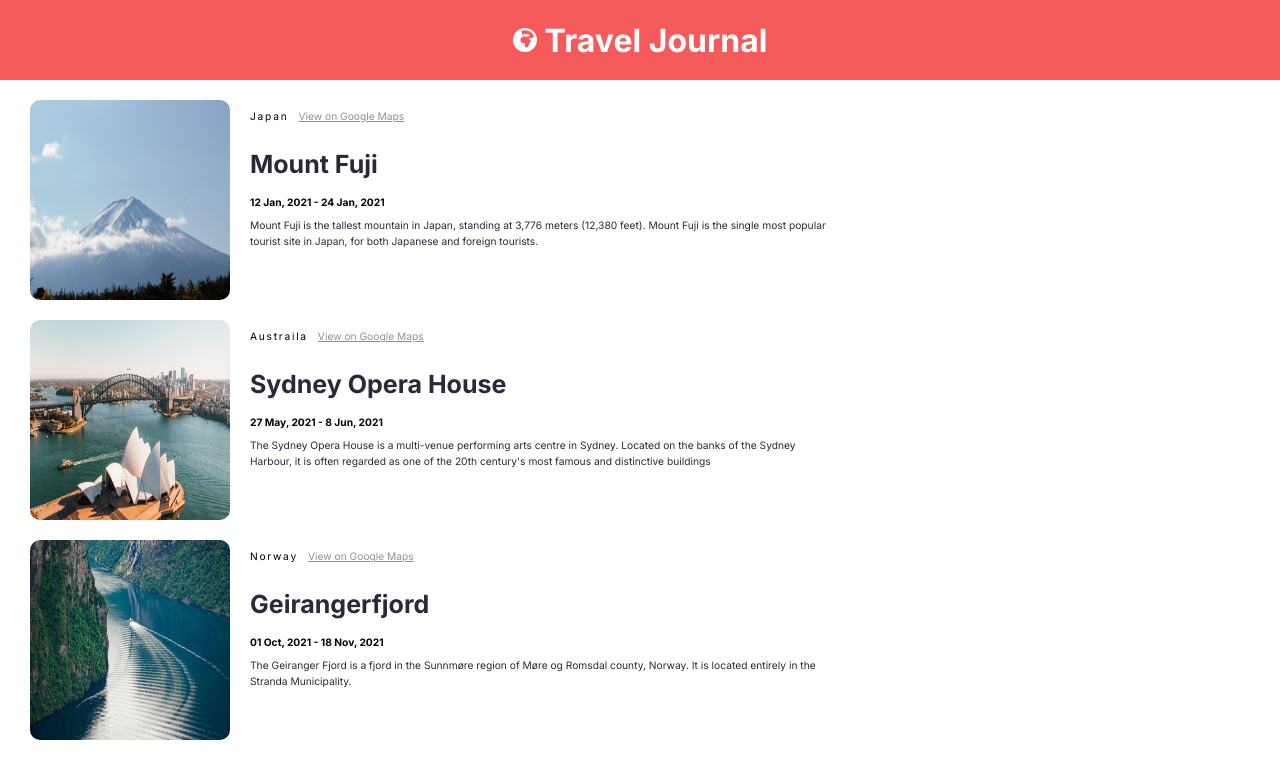
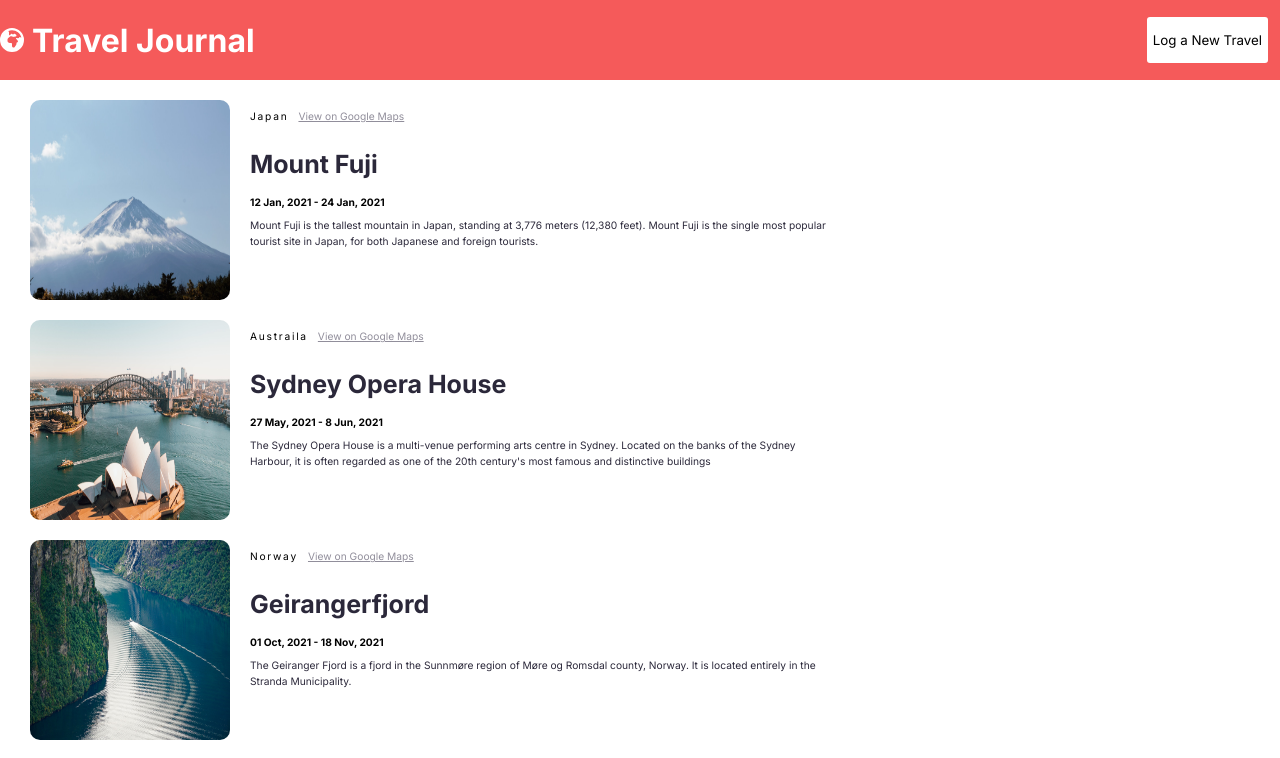
Before and after one commit to benjamindaniels21/travel-journal, a React (Create React App) app: page / in a window 1280 px wide. Shown: the top 758 px of the page. Built offline with nearby package versions, Linux system fonts and the light colour scheme.

Commit message:
working on adding button to add travel

```diff
--- a/src/App.css
+++ b/src/App.css
@@ -4,8 +4,21 @@
   background-color: #f55a5a;
   height: 80px;
   display: flex;
-  justify-content: center;
+  justify-content: space-between;
   align-items: center;
+}
+
+.button {
+  margin-right: 10px;
+  height: 50px;
+  border-radius: 5px;
+  background-color: white;
+  border: 2px solid #f55a5a;
+  font-family: "Inter", sans-serif;
+}
+
+.button:hover {
+  background-color: #74b2df;
 }
 
 .header > h1 {
--- a/src/Header.js
+++ b/src/Header.js
@@ -6,8 +6,11 @@ import { faGlobeAfrica } from "@fortawesome/free-solid-svg-icons";
 function Header() {
   return (
     <div className="header">
-      <FontAwesomeIcon icon={faGlobeAfrica} className="globe" />
-      <h1>Travel Journal</h1>
+      <div className="header">
+        <FontAwesomeIcon icon={faGlobeAfrica} className="globe" />
+        <h1>Travel Journal</h1>
+      </div>
+      <button className="button">Log a New Travel</button>
     </div>
   );
 }
```
